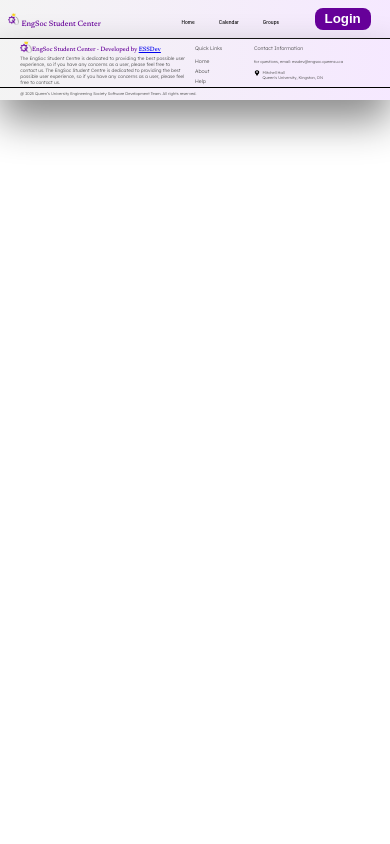
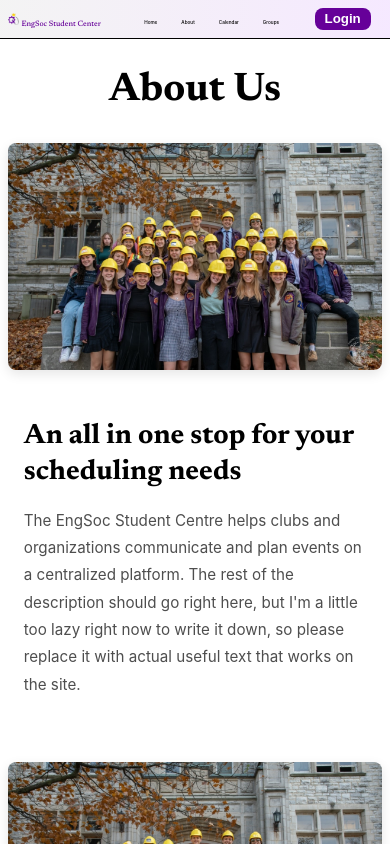
Before and after one commit to jack-fergusson/EngSoc-User-Center, a React (Vite) app in the folder frontend/: page /about in a window 390 px wide. Shown: the top 844 px of the page. Built offline with nearby package versions, Linux system fonts and the light colour scheme; no server answers.

Commit message:
Add About page

```diff
--- a/frontend/src/App.jsx
+++ b/frontend/src/App.jsx
@@ -4,6 +4,7 @@ import Footer from "./components/Footer/Footer";
 import Home from "./pages/Home/Home";
 import Calendar from "./pages/Calendar/Calendar";
 import Groups from "./pages/Groups/Groups";
+import About from "./pages/About/About";
 import Login from "./pages/Login/Login";
 
 function App() {
@@ -13,6 +14,7 @@ function App() {
 
       <Routes>
         <Route path="/" element={<Home />} />
+        <Route path="/about" element={<About />} />
         <Route path="/calendar" element={<Calendar />} />
         <Route path="/groups" element={<Groups />} />
         <Route path="/login" element={<Login />} />
--- a/frontend/src/components/Footer/Footer.jsx
+++ b/frontend/src/components/Footer/Footer.jsx
@@ -1,3 +1,4 @@
+import { Link } from "react-router-dom";
 import styles from "./Footer.module.css";
 
 import EngSocLogo from "../../assets/EngSocLogo.png";
@@ -28,8 +29,8 @@ const Footer = () => {
         <div className={styles.links}>
           <p>Quick Links</p>
           <div>
-            <a href="">Home</a>
-            <a href="">About</a>
+            <Link to="/">Home</Link>
+            <Link to="/about">About</Link>
             <a href="">Help</a>
           </div>
         </div>
--- a/frontend/src/components/Navbar/Navbar.jsx
+++ b/frontend/src/components/Navbar/Navbar.jsx
@@ -19,6 +19,9 @@ export default function Navbar() {
           </NavLink>
         </li>
         <li>
+          <NavLink to="/about">About</NavLink>
+        </li>
+        <li>
           <NavLink to="/calendar">Calendar</NavLink>
         </li>
         <li>
--- /dev/null
+++ b/frontend/src/pages/About/About.jsx
@@ -0,0 +1,62 @@
+import styles from "./About.module.css";
+
+const studentsImage = "/images/students.png";
+
+const About = () => {
+  return (
+    <section className={styles.container}>
+      <div className={styles.content}>
+
+
+        <h1 className={styles.title}>About Us</h1>
+
+
+
+
+        <div className={styles.featureSection}>
+          <div className={styles.featureContent}>
+            <h2 className={styles.featureTitle}>
+              An all in one stop for your scheduling needs
+            </h2>
+            <p className={styles.featureDescription}>
+              The EngSoc Student Centre helps clubs and organizations communicate
+              and plan events on a centralized platform. The rest of the description
+              should go right here, but I'm a little too lazy right now to write it down,
+              so please replace it with actual useful text that works on the site.
+            </p>
+          </div>
+          <div className={styles.featureImage}>
+            <img
+              src={studentsImage}
+              alt="Students at Queen's University"
+              className={styles.image}
+            />
+          </div>
+        </div>
+
+        <div className={styles.featureSection}>
+          <div className={styles.featureImage}>
+            <img
+              src={studentsImage}
+              alt="Students at Queen's University"
+              className={styles.image}
+            />
+          </div>
+          <div className={styles.featureContent}>
+            <h2 className={styles.featureTitle}>
+              Free, Intuitive, Robust.
+            </h2>
+            <p className={styles.featureDescription}>
+              The EngSoc Student Centre helps clubs and organizations communicate
+              and plan events on a centralized platform. The rest of the description
+              should go right here, but I'm a little too lazy right now to write it down,
+              so please replace it with actual useful text that works on the site.
+            </p>
+          </div>
+        </div>
+      </div>
+    </section>
+  );
+};
+
+export default About;
--- /dev/null
+++ b/frontend/src/pages/About/About.module.css
@@ -0,0 +1,138 @@
+.container {
+  min-height: 80vh;
+  background-color: rgb(255, 255, 255);
+  padding: 4rem 4vw;
+}
+
+.content {
+  max-width: 1400px;
+  margin: 0 auto;
+}
+
+.title {
+  font-family: var(--font-family-serif);
+  font-size: 4rem;
+  font-weight: bold;
+  color: rgb(0, 0, 0);
+  text-align: center;
+  margin-bottom: 4rem;
+}
+
+.featureSection {
+  display: grid;
+  grid-template-columns: 1fr 1fr;
+  gap: 4rem;
+  align-items: center;
+  margin-bottom: 6rem;
+}
+
+.featureSectionReverse {
+  direction: rtl;
+}
+
+.featureSectionReverse > * {
+  direction: ltr;
+}
+
+.featureContent {
+  display: flex;
+  flex-direction: column;
+  justify-content: center;
+  padding: 2rem;
+}
+
+.featureTitle {
+  font-family: var(--font-family-serif);
+  font-size: 2.5rem;
+  font-weight: bold;
+  color: black;
+  margin-bottom: 1.5rem;
+  line-height: 1.3;
+}
+
+.featureDescription {
+  font-family: var(--font-family-body);
+  font-size: 1.1rem;
+  line-height: 1.8;
+  color: var(--text-color);
+}
+
+.featureImage {
+  width: 100%;
+  display: flex;
+  justify-content: center;
+  align-items: center;
+}
+
+.image {
+  width: 100%;
+  max-width: 600px;
+  height: auto;
+  border-radius: var(--border-radius);
+  box-shadow: 0 4px 12px rgba(0, 0, 0, 0.1);
+  object-fit: cover;
+}
+
+/* Responsive Design */
+@media (max-width: 1024px) {
+  .title {
+    font-size: 3rem;
+    margin-bottom: 3rem;
+  }
+
+  .featureSection {
+    gap: 3rem;
+    margin-bottom: 4rem;
+  }
+
+  .featureTitle {
+    font-size: 2rem;
+  }
+
+  .featureDescription {
+    font-size: 1rem;
+  }
+}
+
+@media (max-width: 768px) {
+  .container {
+    padding: 2rem 2vw;
+  }
+
+  .title {
+    font-size: 2.5rem;
+    margin-bottom: 2rem;
+  }
+
+  .featureSection {
+    grid-template-columns: 1fr;
+    gap: 2rem;
+    margin-bottom: 3rem;
+  }
+
+  .featureSectionReverse {
+    direction: ltr;
+  }
+
+  .featureTitle {
+    font-size: 1.75rem;
+    margin-bottom: 1rem;
+  }
+
+  .featureDescription {
+    font-size: 0.95rem;
+  }
+
+  .featureContent {
+    padding: 1rem;
+    order: 2;
+  }
+
+  .featureImage {
+    order: 1;
+  }
+
+  .image {
+    max-width: 100%;
+  }
+}
```
Also changed, not shown: frontend/public/images/students.png (added).
